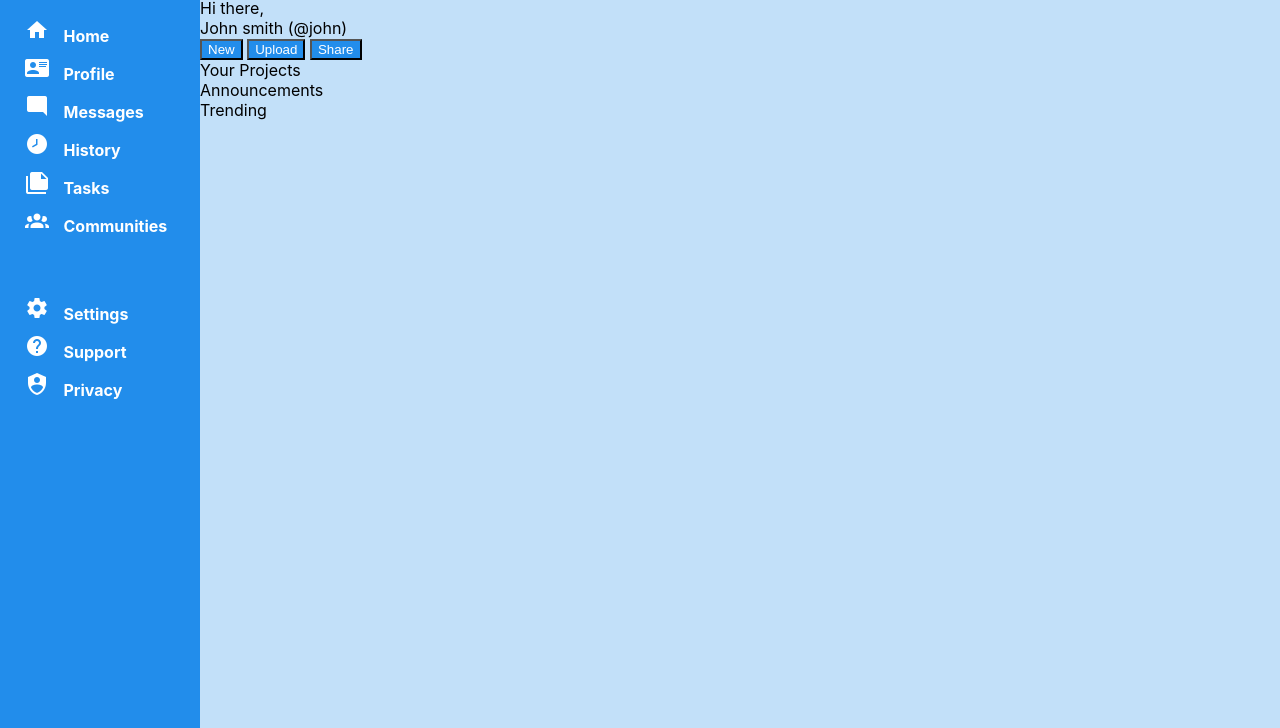
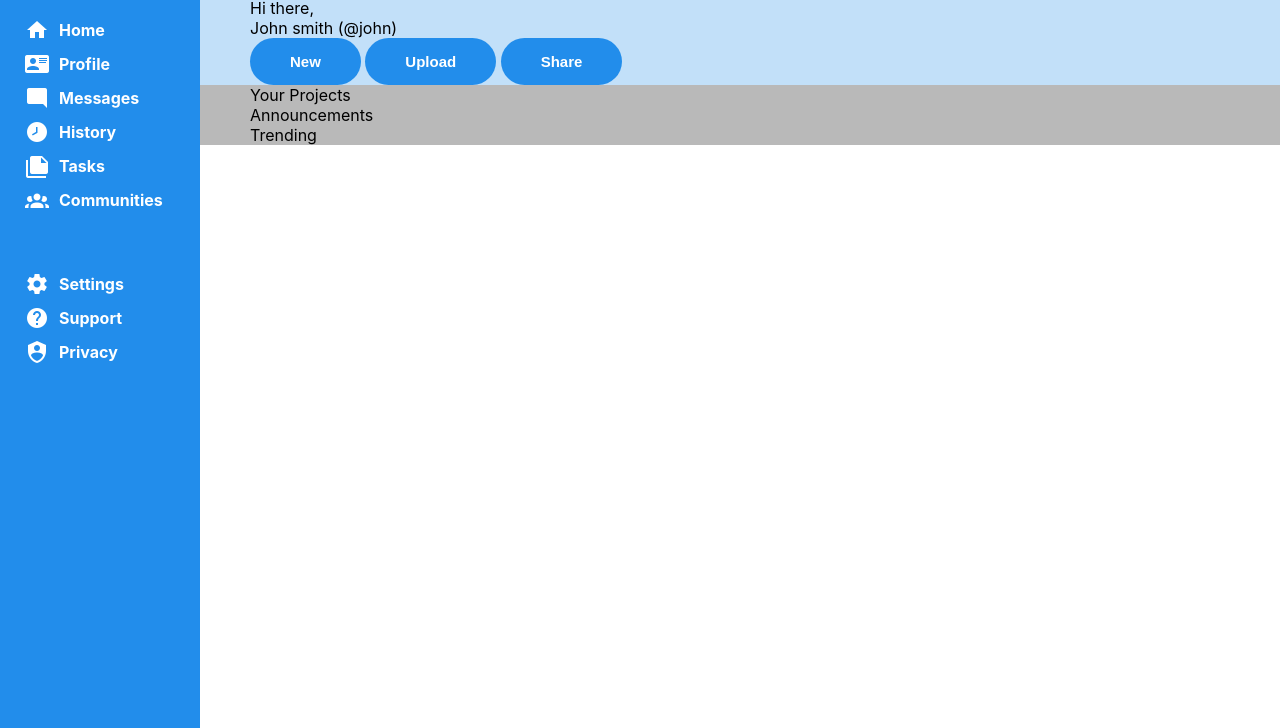
Before and after one commit to GrendonChow/TOP-dashboard, a plain HTML site: page index.html in a window 1280 px wide. Shown: the part 72-800 px from the top of the page. Drawn offline with Linux system fonts and the light colour scheme.

Commit message:
Fix sidebar link alignments and added button style

```diff
--- a/style.css
+++ b/style.css
@@ -1,8 +1,8 @@
 :root{
     --color-primary: rgb(34, 141, 235);
     --color-secondary: rgb(194, 224, 249);
-    --color-accent: rgb(252,252,255);
-    --color-background: rgb(163,163,163);
+    --color-accent: rgb(255,179,71);
+    --color-background: rgb(185, 185, 185);
 }
 body{
     font-family: -apple-system, BlinkMacSystemFont, "Segoe UI", Roboto, Helvetica, Arial, sans-serif, "Apple Color Emoji", "Segoe UI Emoji", "Segoe UI Symbol";
@@ -29,13 +29,26 @@ body{
     margin-bottom: 50px;
 }
 
-.main{
+button{
+    font-weight: bold;
+    font-size: 15px;
+    background-color: var(--color-primary);
+    color: white;
+    border-style: none;
+    border-radius: 30px;
+    padding: 15px 40px
+}
+
+.main-body, .main-header{
+    padding-left: 50px;
+}
+
+.main-header{
     background-color: var(--color-secondary);
 }
 
-button{
-    background-color: var(--color-primary);
-    color: white;
+.main-body{
+    background-color: var(--color-background);
 }
 
 ul{
@@ -44,11 +57,9 @@ ul{
 }
 
 li {
-    display: inline-block;
+    display: flex;
     padding: 5px;
-    list-style-type: none;
-    vertical-align: middle;
-    padding-right: 20px;
+    align-items: center;
 }
 
 li img{
```
